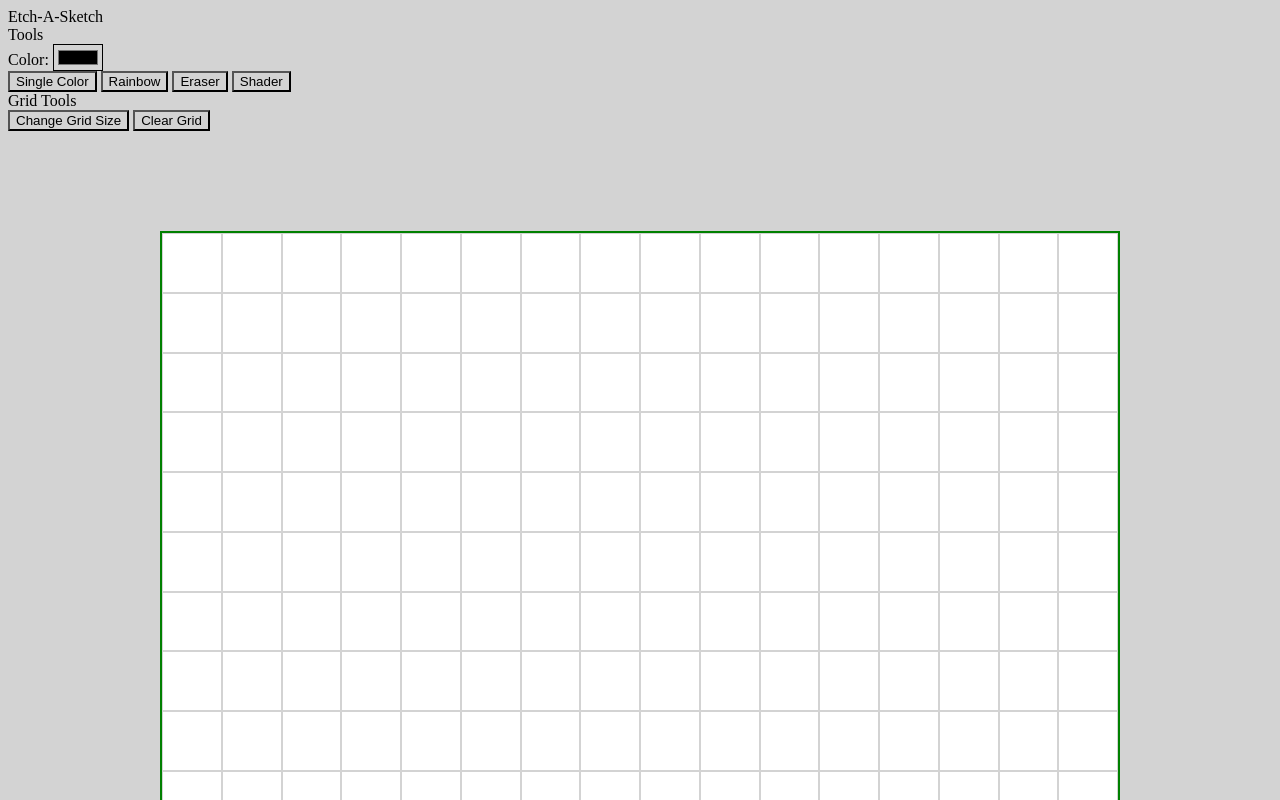
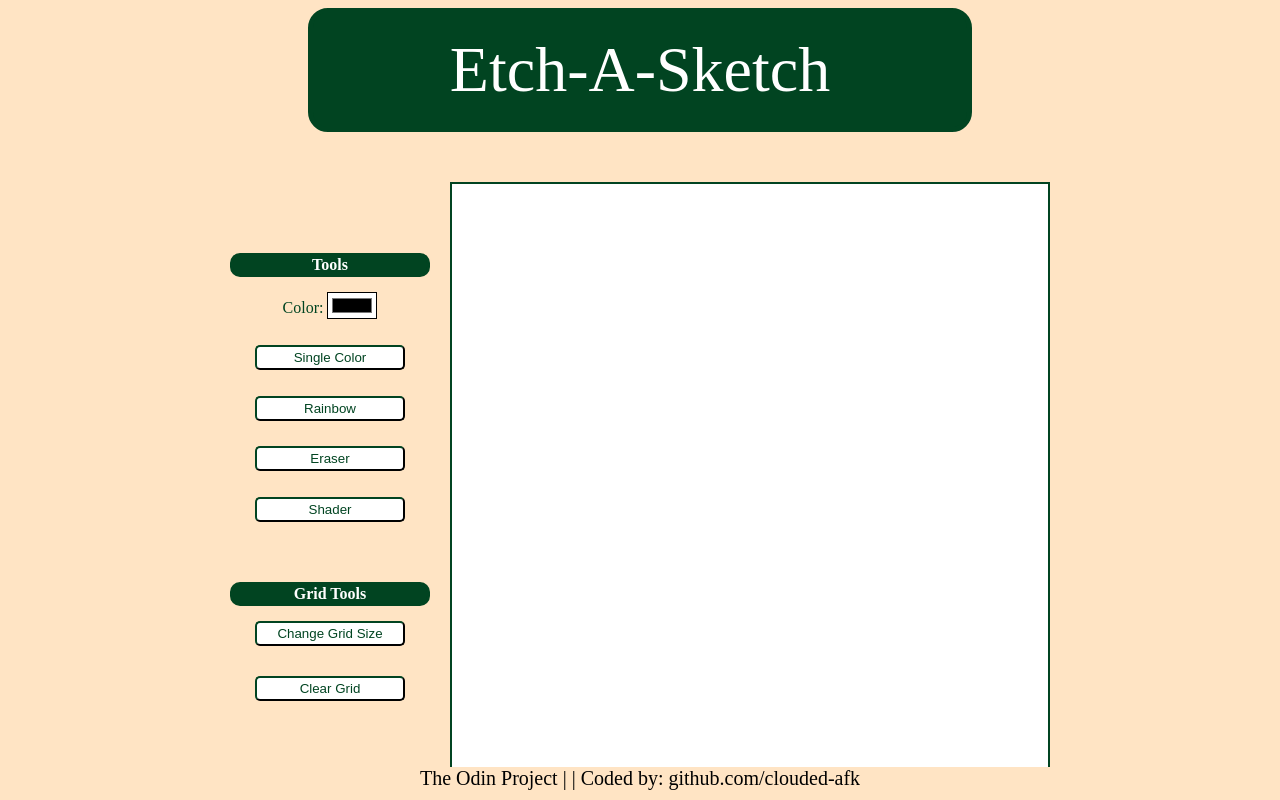
Before and after one commit to clouded-afk/etch-a-sketch, a plain HTML site: page index.html in a window 1280 px wide. Shown: the top 800 px of the page. Drawn offline with Linux system fonts and the light colour scheme.

Commit message:
Add page style

```diff
--- a/style.css
+++ b/style.css
@@ -1,18 +1,108 @@
 * {
-    background-color: lightgray;
+    background-color: bisque;
     box-sizing: border-box;
 }
 
 .container {
     display: flex;
     flex-wrap: wrap;
-    border: 2px solid green;
-    height: 960px;
-    width: 960px;
-    margin: 0 auto;
-    margin-top: 100px;
+    border: 2px solid #014421;
+    height: 600px;
+    width: 600px;
+    background-color: white;
 }
- .container div {
-    border: 1px solid lightgrey;
+
+.container div {
     background-color: white;
  }
+
+.middle-section {
+    display: flex;
+    justify-content: center;
+    align-items: center;
+    margin-top: 50px;
+ }
+
+.top-buttons {
+    display: flex;
+    flex-direction: column;
+    width: 200px;
+    height: 250px;
+    justify-content: space-between;
+    align-items: center;
+    margin-right: 20px;
+    padding-top: 10px;
+    padding-bottom: 10px;
+    margin-bottom: 50px;
+ }
+
+ .bottom-buttons {
+    display: flex;
+    flex-direction: column;
+    width: 200px;
+    height: 100px;
+    justify-content: space-between;
+    align-items: center;
+    padding-top: 10px;
+    padding-bottom: 10px;
+ }
+
+ .shader, .single-color, .eraser, .rainbow, .change-size, .clear-grid {
+    width: 150px;
+    height: 25px;
+    background-color: white;
+    border-radius: 5px;
+    border-color: #014421;
+    color: #014421 ;
+ }
+#color-selector{
+    background-color: white;
+}
+
+label {
+    color: #014421;
+}
+
+.grid-tools, .tools {
+    border: 3px solid #014421;
+    font-weight: bolder;
+    width: 200px;
+    text-align: center;
+    margin-bottom: 5px;
+    background-color: #014421;
+    color: white;
+    border-radius: 10px;
+}
+
+.header {
+    font-size: 64px;
+    border: 5px solid #014421;
+    color:white;
+    border-radius: 20px;
+    text-align: center;
+    padding-top: 20px;
+    padding-bottom: 20px;
+    margin-left: 300px;
+    margin-right: 300px;
+    background-color: #014421;
+}
+.footer {
+    text-align: center;
+    position: fixed;
+    left: 0;
+    bottom: 10px;
+    width: 100%;
+    font-size: 20px;
+}
+
+a {
+    text-decoration: none;
+}
+
+a:link, a:visited {
+    color: black;
+}
+
+a:hover {
+    color: white;
+}
```
